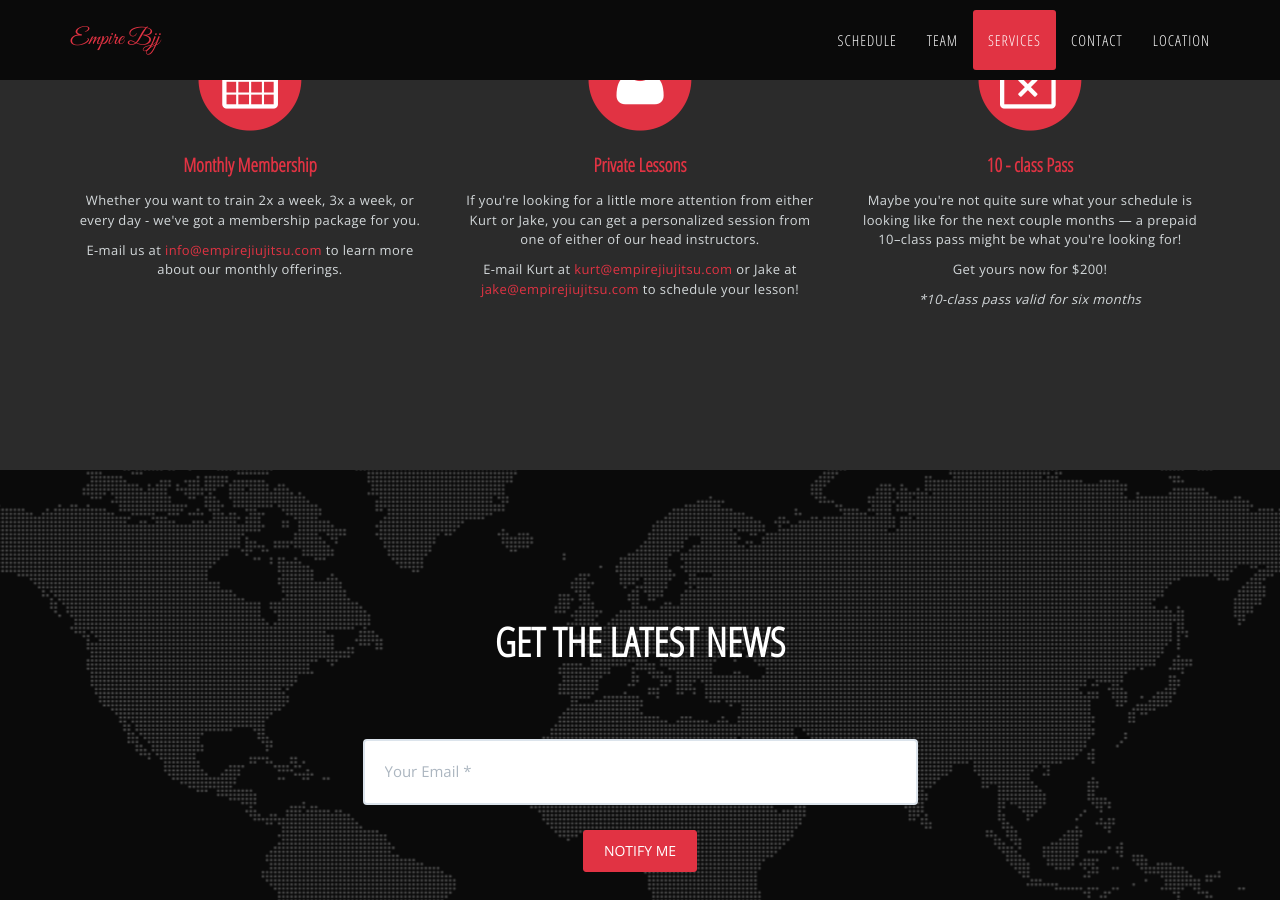
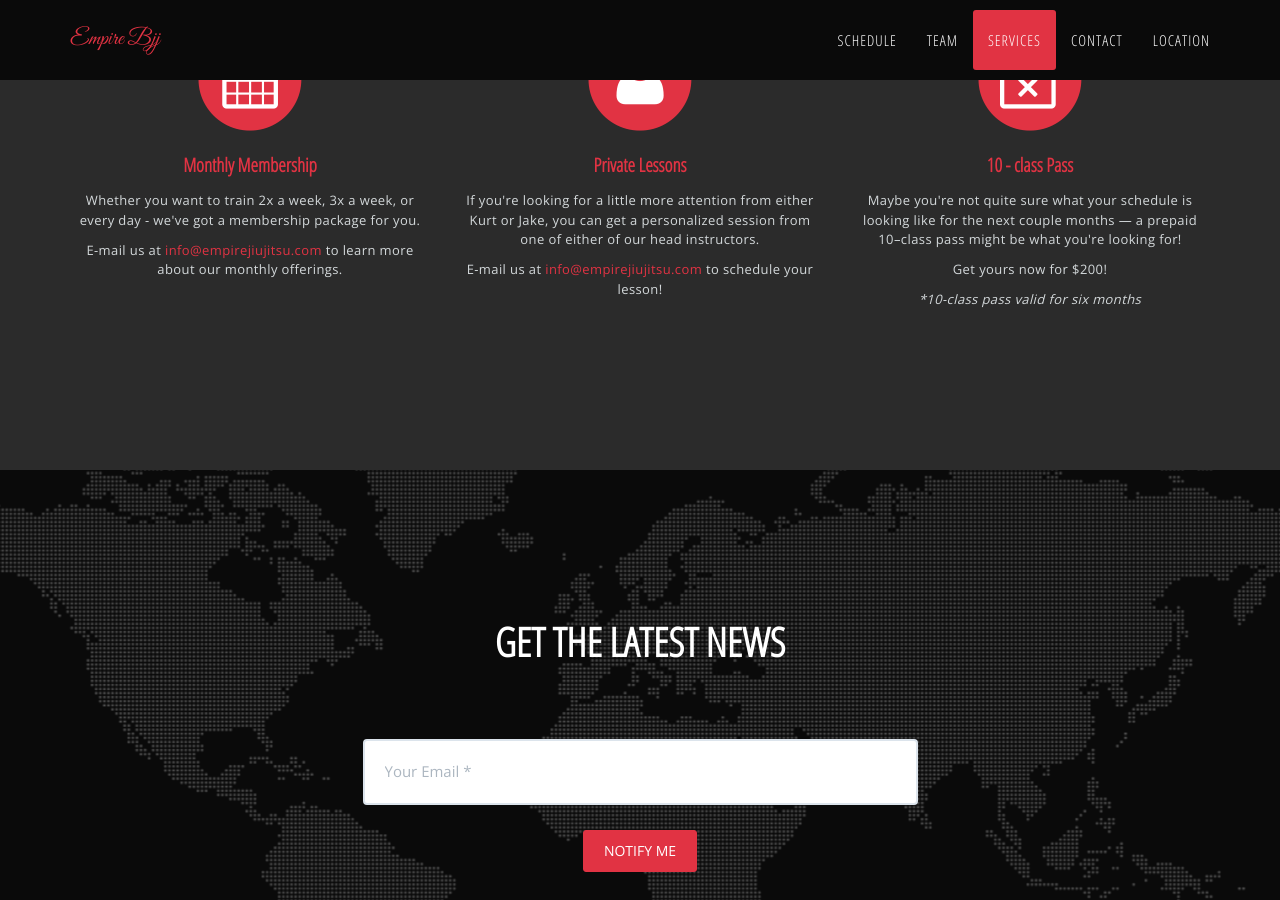
Before and after one commit to eriktjacobsen/empirebjj, a Jekyll site: the page built from index.html, in a window 1280 px wide and 900 px high, scrolled down 2698 px. Built offline with Jekyll 4.4.1, drawn with Linux system fonts in a browser that asks for light colours.

Commit message:
reverting kurts email since it isnt setup yet

```diff
--- a/_includes/services.html
+++ b/_includes/services.html
@@ -25,7 +25,7 @@
                     <p class="service-description">
                         If you're looking for a little more attention from either Kurt or Jake, you can get a personalized session from one of either of our head instructors.
                     </p>
-                    <p class="service-description">E-mail Kurt at <a href='mailto:kurt@empirejiujitsu.com'>kurt@empirejiujitsu.com</a> or Jake at <a href='mailto:jake@empirejiujitsu.com'>jake@empirejiujitsu.com</a> to schedule your lesson!</p>
+                    <p class="service-description">E-mail us at <a href='mailto:info@empirejiujitsu.com'>info@empirejiujitsu.com</a> to schedule your lesson!</p>
                 </div>
                 <div class="col-md-4">
                     <span class="fa-stack fa-4x">
```
